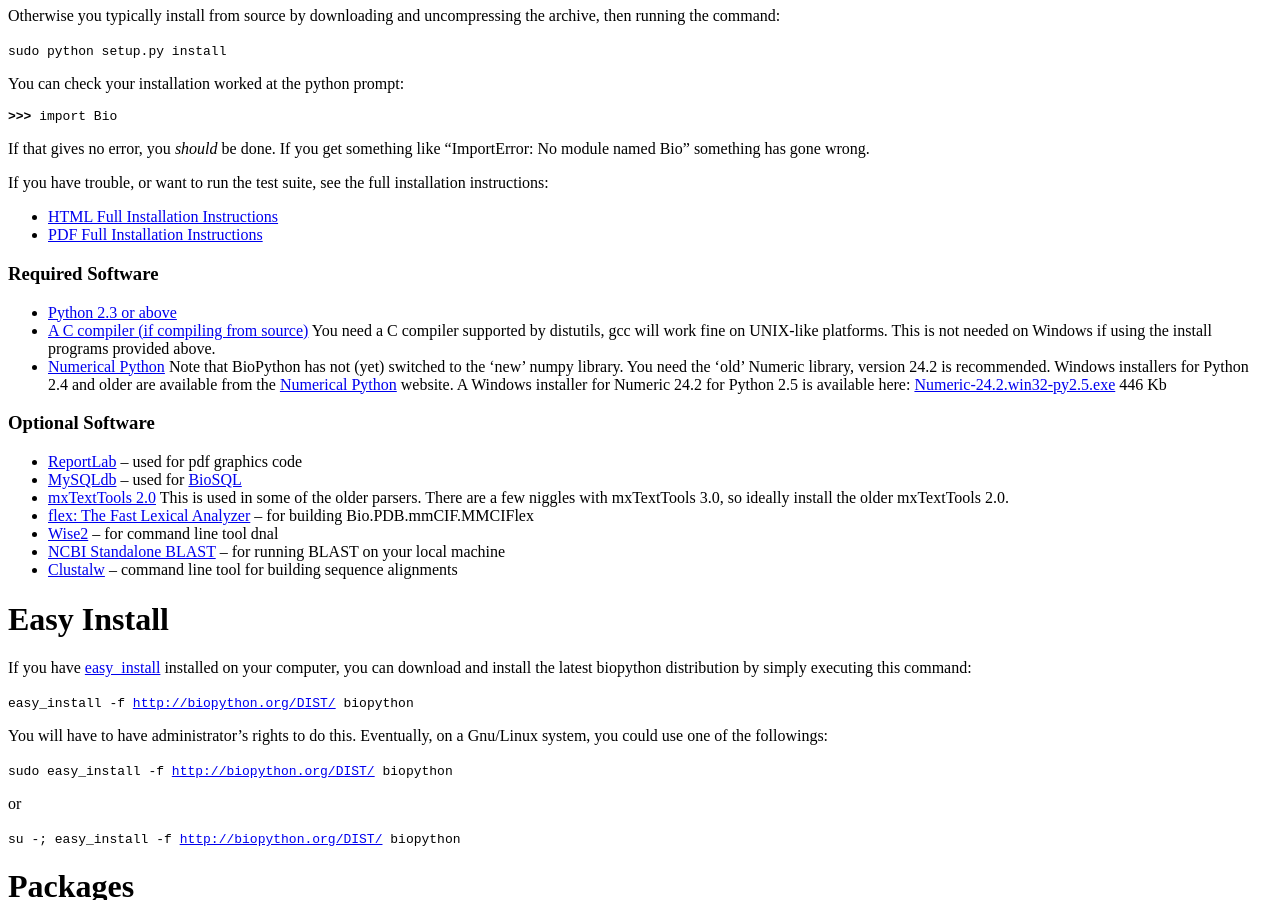
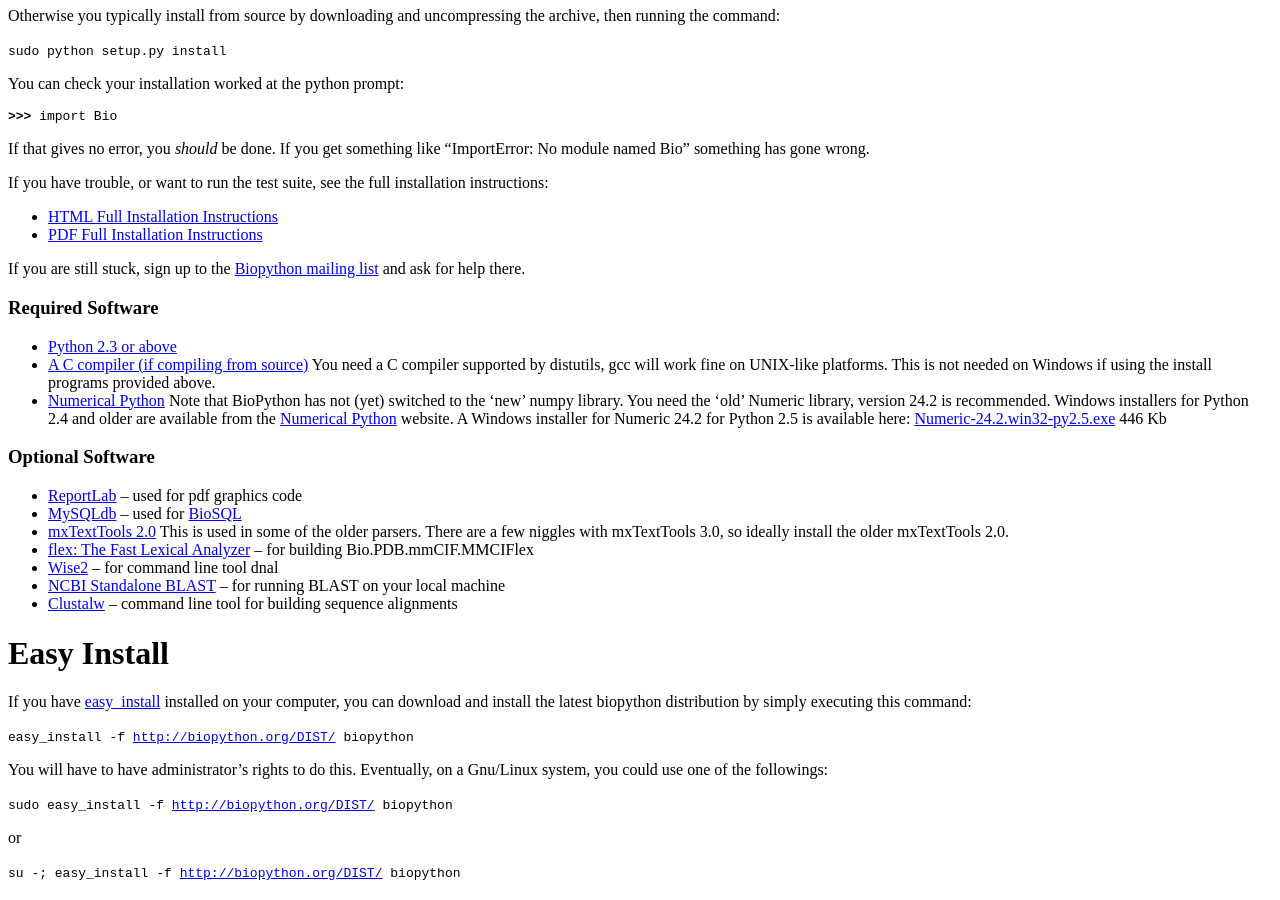
Before and after one commit to biopython/biopython.github.io, a Jekyll site: the page built from wiki/Download.md, in a window 1280 px wide and 900 px high, scrolled down 426 px. Built offline with Jekyll 4.4.1, drawn with Linux system fonts in a browser that asks for light colours.

Commit message:
/* Installation Instructions */ Suggest signing up to the mailing list

```diff
--- a/wiki/Download.md
+++ b/wiki/Download.md
@@ -58,6 +58,9 @@ installation instructions:
     Instructions](http://biopython.org/DIST/docs/install/Installation.html)
 -   [PDF Full Installation
     Instructions](http://biopython.org/DIST/docs/install/Installation.pdf)
+
+If you are still stuck, sign up to the [Biopython mailing
+list](Mailing_lists "wikilink") and ask for help there.
 
 ### Required Software
 
```
Also changed, not shown: 1 other file.
